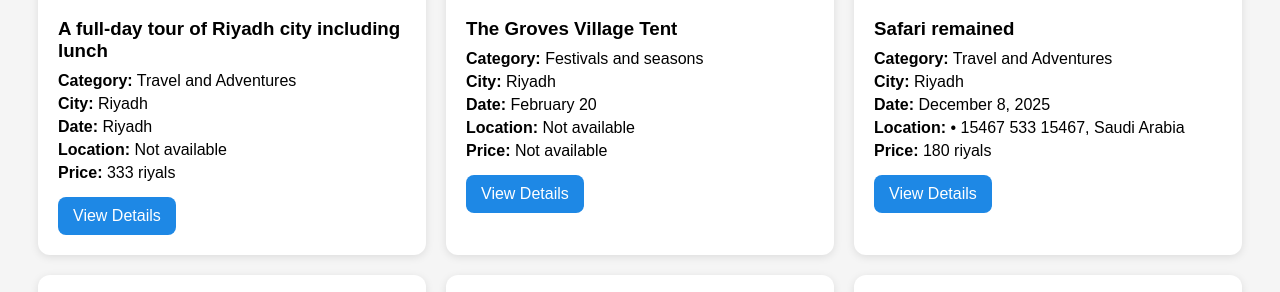
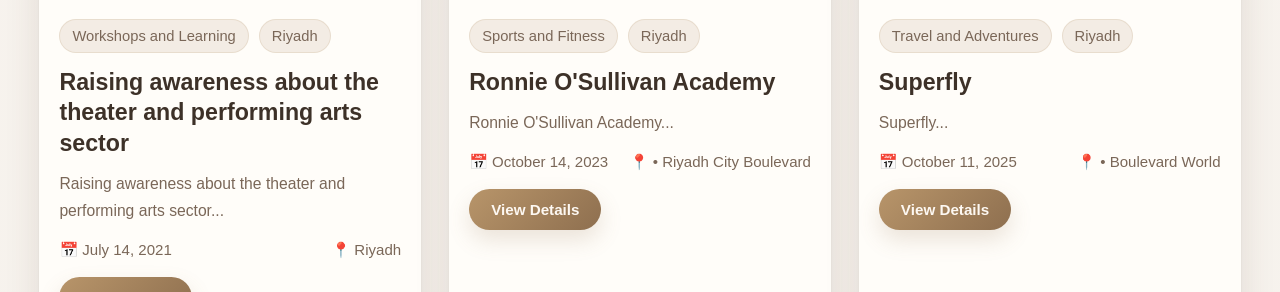
Before and after one commit to razan444200495/2026-GP1-Group15, a Flask app: page /events in a window 1280 px wide. Shown: the part 2334-2626 px from the top of the page. Run offline with Flask 3, Linux system fonts and the light colour scheme; data comes from the database, SQL or seed files in the repository.

Commit message:
Revamp events.html layout and styling
Refactor events.html to use a new layout with improved styling and structure.

```diff
--- a/templates/events.html
+++ b/templates/events.html
@@ -1,80 +1,45 @@
-<!DOCTYPE html>
-<html lang="en">
-<head>
-    <title>AFAQ Events</title>
-    <style>
-        body{
-            font-family: Arial;
-            background:#f5f5f5;
-            padding:30px;
-        }
+{% extends "base.html" %}
 
-        .container{
-            display:grid;
-            grid-template-columns: repeat(3,1fr);
-            gap:20px;
-        }
+{% block title %}All Events - AFAQ{% endblock %}
 
-        .card{
-            background:white;
-            border-radius:12px;
-            padding:20px;
-            box-shadow:0 2px 8px rgba(0,0,0,0.1);
-        }
+{% block content %}
+<section class="section">
+  <div class="page-shell">
+    <h1 class="page-title">Upcoming Events</h1>
 
-        .card img{
-            width:100%;
-            height:180px;
-            object-fit:cover;
-            border-radius:10px;
-            margin-bottom:15px;
-        }
+    <div class="events-grid">
+      {% for event in events %}
+      <article class="event-card">
+        <div class="event-image-wrap">
+          {% if event.image %}
+            <img src="{{ event.image }}" alt="{{ event.title }}">
+          {% else %}
+            <img src="https://via.placeholder.com/600x400?text=Event+Image" alt="Event Image">
+          {% endif %}
+          <span class="event-badge">{{ event.category }}</span>
+        </div>
 
-        .card h3{
-            margin-bottom:10px;
-        }
+        <div class="event-content">
+          <div class="event-meta">
+            <span class="event-pill">{{ event.category }}</span>
+            <span class="event-pill">{{ event.city }}</span>
+          </div>
 
-        .card p{
-            margin:5px 0;
-        }
+          <h3>{{ event.title }}</h3>
+          <p>{{ event.description[:120] if event.description else 'Discover a unique Riyadh event.' }}...</p>
 
-        .btn{
-    display:inline-block;
-    margin-top:10px;
-    background:#1e88e5;
-    color:white;
-    border:none;
-    padding:10px 15px;
-    border-radius:8px;
-    cursor:pointer;
-    text-decoration:none;
-}
-    </style>
-</head>
-<body>
+          <div class="event-bottom">
+            <span class="date-tag">📅 {{ event.date }}</span>
+            <span class="location-tag">📍 {{ event.location if event.location else 'Riyadh' }}</span>
+          </div>
 
-    <h1>Upcoming Events</h1>
-
-    <div class="container">
-        {% for event in events %}
-        <div class="card">
-
-            {% if event.image %}
-                <img src="{{ event.image }}" alt="{{ event.title }}">
-            {% else %}
-                <img src="https://via.placeholder.com/300x180?text=No+Image" alt="No Image">
-            {% endif %}
-
-            <h3>{{ event.title }}</h3>
-            <p><b>Category:</b> {{ event.category }}</p>
-            <p><b>City:</b> {{ event.city }}</p>
-            <p><b>Date:</b> {{ event.date }}</p>
-            <p><b>Location:</b> {{ event.location if event.location else 'Not available' }}</p>
-            <p><b>Price:</b> {{ event.price if event.price else 'Not available' }}</p>
-
-<a href="{{ url_for('events.event_details', event_id=event.id) }}" class="btn">View Details</a>        </div>
-        {% endfor %}
+          <div style="margin-top: 18px;">
+            <a href="{{ url_for('events.event_details', event_id=event.id) }}" class="primary-btn">View Details</a>
+          </div>
+        </div>
+      </article>
+      {% endfor %}
     </div>
-
-</body>
-</html>
+  </div>
+</section>
+{% endblock %}
```
